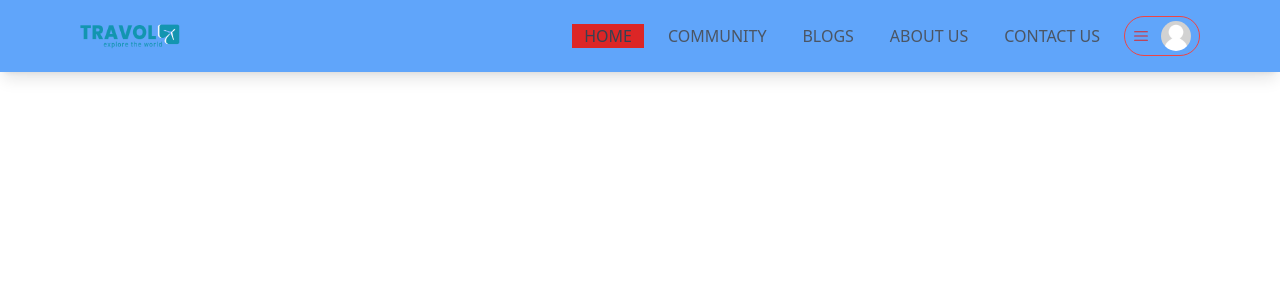
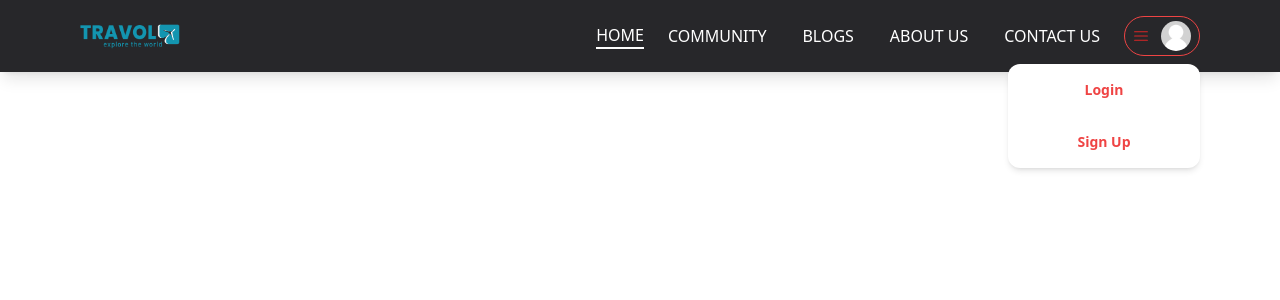
Before and after one commit to mamunhero/assignment-12-client-side, a React (Vite) app: page / in a window 1280 px wide. Both pictures are taken after a click on the element 1162 px from the left and 36 px from the top of the page. Shown: the top 300 px of the page. Built offline with nearby package versions, Linux system fonts and the light colour scheme.

Commit message:
menuDropdoen use isopen function

```diff
--- a/src/Shared/Navbar/Logo.jsx
+++ b/src/Shared/Navbar/Logo.jsx
@@ -1,6 +1,6 @@
 import { Link } from "react-router-dom";
 import logoImg from "../../../src/assets/images/logo-dark.png";
-import Container from "../Container";
+
 
 const Logo = () => {
   return (
--- a/src/Shared/Navbar/MenuDropDown.jsx
+++ b/src/Shared/Navbar/MenuDropDown.jsx
@@ -1,17 +1,39 @@
+
 import { RxHamburgerMenu } from "react-icons/rx";
-import avater from "../../../src/assets/images/placeholder.jpg";
-
+import avatar from "../../../src/assets/images/placeholder.jpg";
+import { useState } from "react";
+import { Link } from "react-router-dom";
 
 const MenuDropDown = () => {
+  const [isOpen, setIsOpen] = useState(false);
+
   return (
-    <div>
+    <div className="relative">
       <div className="">
-        <div className="p-4 md:py-1 md:px-2 border-[1px] border-red-500 flex flex-row items-center gap-3 rounded-full cursor-pointer hover:shadow-md transition">
-          <RxHamburgerMenu className="text-red-600"/>
+        <div
+          onClick={() => setIsOpen(!isOpen)}
+          className="p-4 md:py-1 md:px-2 border-[1px] border-red-500 flex flex-row items-center gap-3 rounded-full cursor-pointer hover:shadow-md transition"
+        >
+          <RxHamburgerMenu className="text-red-600" />
           <div className="hidden md:block">
-            <img className="rounded-full" src={avater} width="30" height="30" alt="profileImage" />
+            <img className="rounded-full" src={avatar} width="30" height="30" alt="profileImage" />
           </div>
         </div>
+        {isOpen && (
+          <div className="absolute rounded-xl shadow-md w-[40vw] md:w-[15vw] bg-white overflow-hidden right-0 top-12 text-sm text-center">
+            <div className="flex flex-col cursor-pointer">
+              <Link to="/" className="block md:hidden px-4 py-4 font-semibold text-red-500 hover:bg-blue-400 transition">
+                Home
+              </Link>
+              <Link to="/login" className="px-4 py-4 font-semibold text-red-500 hover:bg-blue-400 transition">
+                Login
+              </Link>
+              <Link to="/signup" className="px-4 py-4 font-semibold text-red-500 hover:bg-blue-400 transition">
+                Sign Up
+              </Link>
+            </div>
+          </div>
+        )}
       </div>
     </div>
   );
--- a/src/Shared/Navbar/NavMenu.jsx
+++ b/src/Shared/Navbar/NavMenu.jsx
@@ -5,11 +5,11 @@ const NavMenu = ({ address, label }) => {
     <NavLink
       to={address}
       className={({ isActive }) =>
-      `px-2 uppercase  transition-colors duration-300 transform  hover:bg-gray-300   hover:text-gray-700 ${
-        isActive ? 'bg-red-600  text-gray-700' : 'text-gray-600'
+      ` uppercase  text-white font-semibold hover:bg-white hover:text-black hover:rounded-full transition ${
+        isActive ? 'border-b-[2px] border-white text-red-500' : ' px-3 py-1'
       }`
     }>
-      <span className="hidden lg:block mx-1 font-medium">{label}</span>
+      <span className="hidden lg:block  font-medium">{label}</span>
     </NavLink>
   );
 };
--- a/src/Shared/Navbar/Navbar.jsx
+++ b/src/Shared/Navbar/Navbar.jsx
@@ -4,7 +4,7 @@ import Menu from "./Menu";
 
 const Navbar = () => {
   return (
-    <div className="fixed w-full bg-blue-400 z-10 shadow-lg">
+    <div className="fixed w-full bg-zinc-800 z-10 shadow-lg  ">
       <div className="py-4">
         <Container>
           <div className="flex flex-row justify-between items-center gap-3">
```
